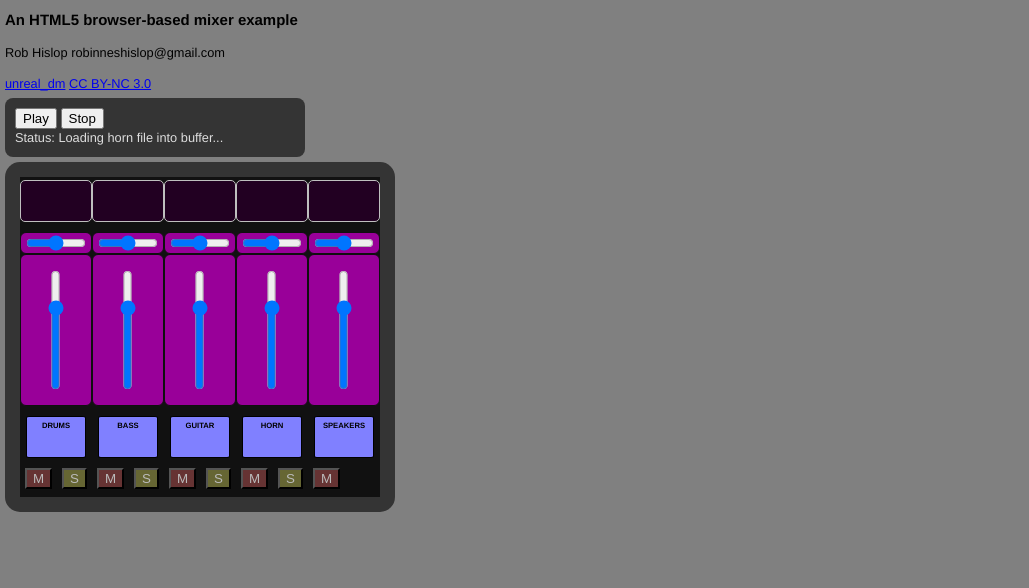
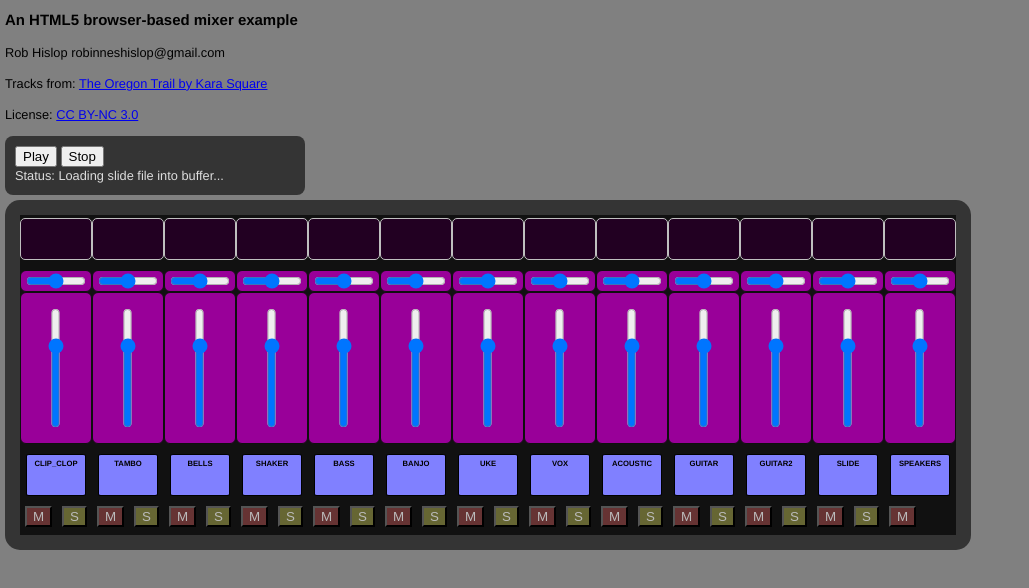
Before and after one commit to innes213/WebAudioMixer, a plain HTML site: page WebContent/index.html in a window 1280 px wide. Shown: the part 46-634 px from the top of the page, without its empty margins (0-1029 px from the left). Drawn offline with nearby package versions, Linux system fonts and the light colour scheme; no server answers.

Commit message:
New tracks
Using The Oregon Trail

```diff
--- a/WebContent/index.html
+++ b/WebContent/index.html
@@ -18,9 +18,13 @@
 		<h1>WebAudio Mixer</h1>
 		<h3>An HTML5 browser-based mixer example</h3>
 		<p>Rob Hislop robinneshislop@gmail.com</p>
-		<div xmlns:cc="http://creativecommons.org/ns#" about="urn:sha1:5PWIJKHKWK6GJZBCKSG4RUNVUGPNXCJV">
-			<a rel="cc:attributionURL" property="cc:attributionName" href="http://ccmixter.org/files/unreal_dm/45426"> unreal_dm</a>
+		<div class="attribution">
+			<p>Tracks from:
+			<a href="http://dig.ccmixter.org/files/mindmapthat/34447">The Oregon Trail by Kara Square</a>
+			</p>
+			<p>License:
 			<a rel="license" href="http://creativecommons.org/licenses/by-nc/3.0/">CC BY-NC 3.0</a>
+			</p>
 		</div>
 	</div>
 	<div class="transport">
--- a/WebContent/scripts/main.js
+++ b/WebContent/scripts/main.js
@@ -21,14 +21,18 @@ var startTime = 0;
 var playTime = 0;
 
 //TODO: Create new loops
-var inputs = { drums:"./audio/drums.mp3",
-              bass:"./audio/bass.mp3",
-              guitar:"./audio/guitar.mp3",
-              /*keys:"./audio/guitar.mp3",
-              vocals:"./audio/guitar.mp3",
-              strings:"./audio/guitar.mp3",
-              accordian:"./audio/guitar.mp3",*/
-              horn:"./audio/horns.mp3"
+var inputs = { clip_clop:"./audio/Percussion/clip_clop.mp3",
+              tambo:"./audio/Percussion/tambourine.mp3",
+              bells:"./audio/Percussion/jingle_bells.mp3",
+              shaker:"./audio/Percussion/shaker.mp3",
+              bass:"./audio/Vox-Uke-Banjo-Bass/bass.mp3",
+              banjo:"./audio/Vox-Uke-Banjo-Bass/banjo.mp3",
+              uke:"./audio/Vox-Uke-Banjo-Bass/ukulele.mp3",
+              vox:"./audio/Vox-Uke-Banjo-Bass/vox.mp3",
+              acoustic:"./audio/Haskel_Guitars/acoustic_guitar.mp3",
+              guitar:"./audio/Haskel_Guitars/guitar.mp3",
+              guitar2:"./audio/Haskel_Guitars/guitar2.mp3",
+              slide:"./audio/Haskel_Guitars/slide_guitar.mp3"
 		};
 var inputCount = 0;
 
```
Also changed, not shown: 16 other files.
